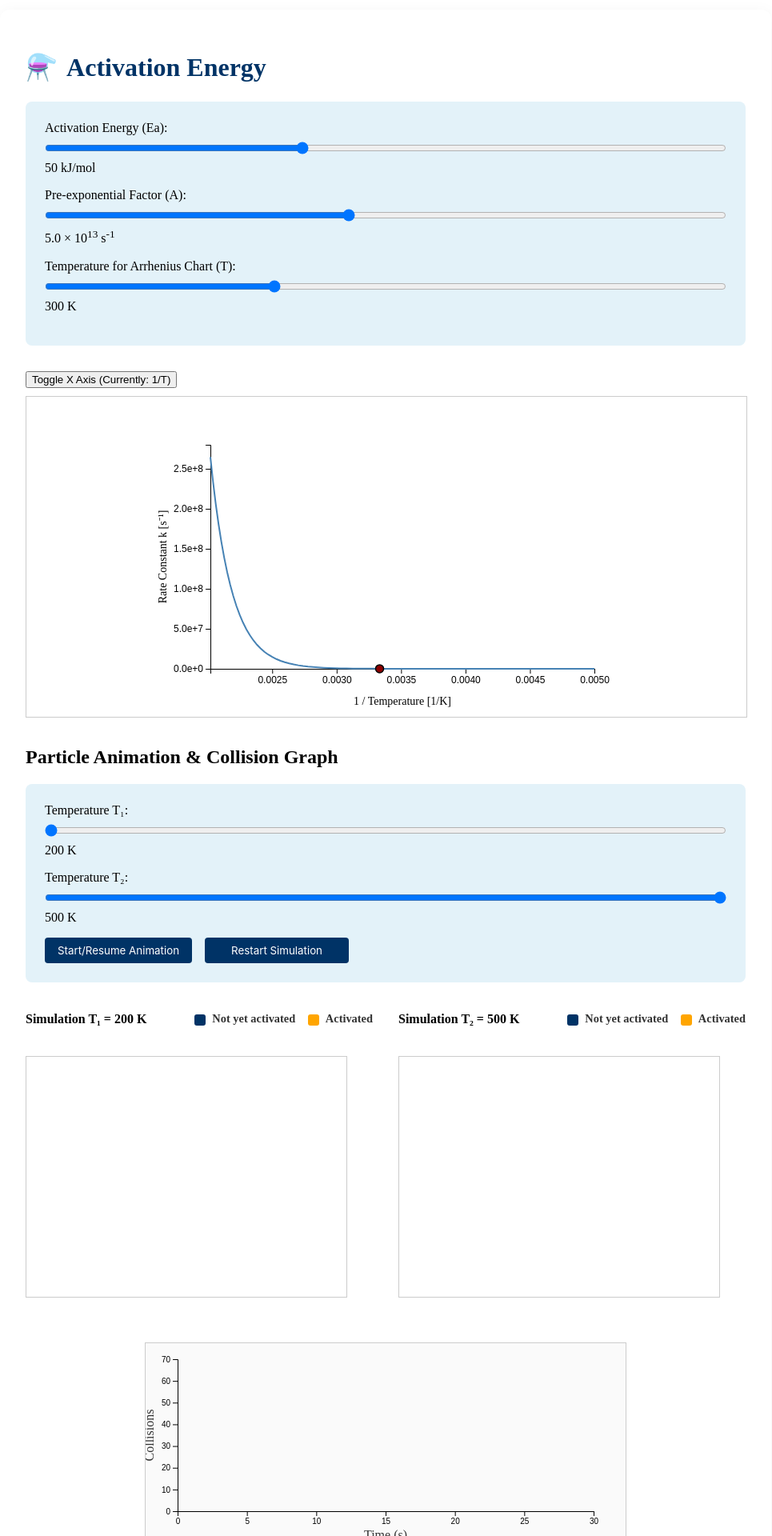
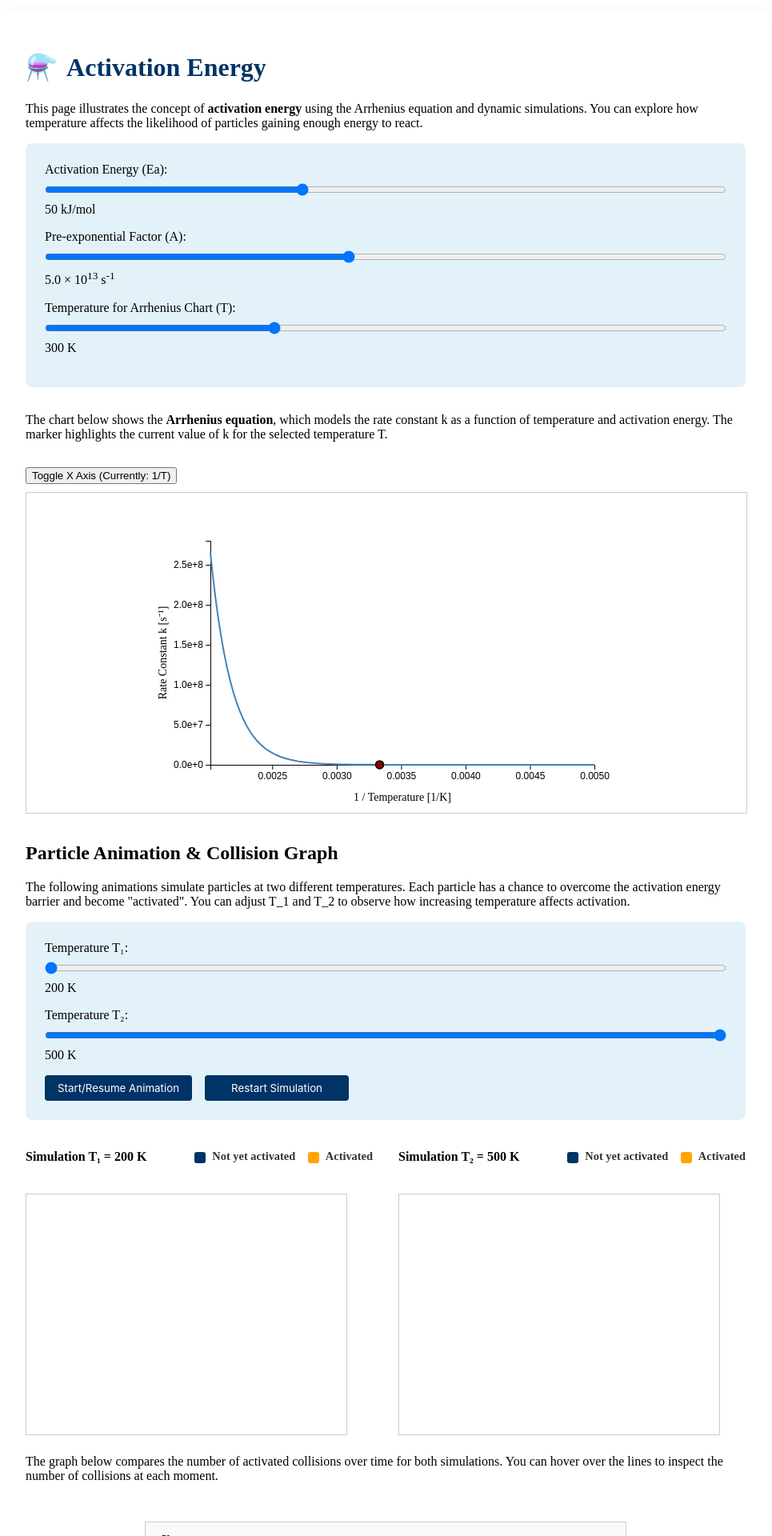
Before and after one commit to FGV-VIS-2025/final-project-chemicalprocesses, a SvelteKit app: page /page2 in a window 1280 px wide. Shown: the part 80-2000 px from the top of the page at 80% size, without its empty margins (158-1123 px from the left). Built offline with nearby package versions, Linux system fonts and the light colour scheme.

Commit message:
activation energy text

```diff
--- a/src/routes/page2/+page.svelte
+++ b/src/routes/page2/+page.svelte
@@ -51,6 +51,13 @@
     <span class="chem-icon">⚗️</span> Activation Energy
   </h1>
 
+  <p>
+  This page illustrates the concept of <strong>activation energy</strong> using the Arrhenius equation
+  and dynamic simulations. You can explore how temperature affects the likelihood of particles gaining
+  enough energy to react.
+</p>
+
+
   <div class="controls">
     <label>
       <span>Activation Energy (Ea):</span>
@@ -71,12 +78,26 @@
     </label>
   </div>
 
+  <p>
+  The chart below shows the <strong>Arrhenius equation</strong>, which models the rate constant k
+  as a function of temperature and activation energy. The marker highlights the current value of k
+  for the selected temperature T.
+</p>
+
+
   <div class="chart-container">
     <ArrheniusChart {Ea} {A} {T} {showMarker} />
   </div>
 
   <div class="content-section">
     <h2>Particle Animation & Collision Graph</h2>
+
+<p>
+  The following animations simulate particles at two different temperatures. Each particle has a chance
+  to overcome the activation energy barrier and become "activated". You can adjust T_1 and T_2
+  to observe how increasing temperature affects activation.
+</p>
+
 
     <div class="controls">
       <label>
@@ -136,6 +157,12 @@
       </div>
     </div>
     </div>
+
+<p>
+  The graph below compares the number of activated collisions over time for both simulations. You can
+  hover over the lines to inspect the number of collisions at each moment.
+</p>
+
 
     <div style="margin-top: 3rem; display: flex; justify-content: center;">
       {#key chartKey}
```
